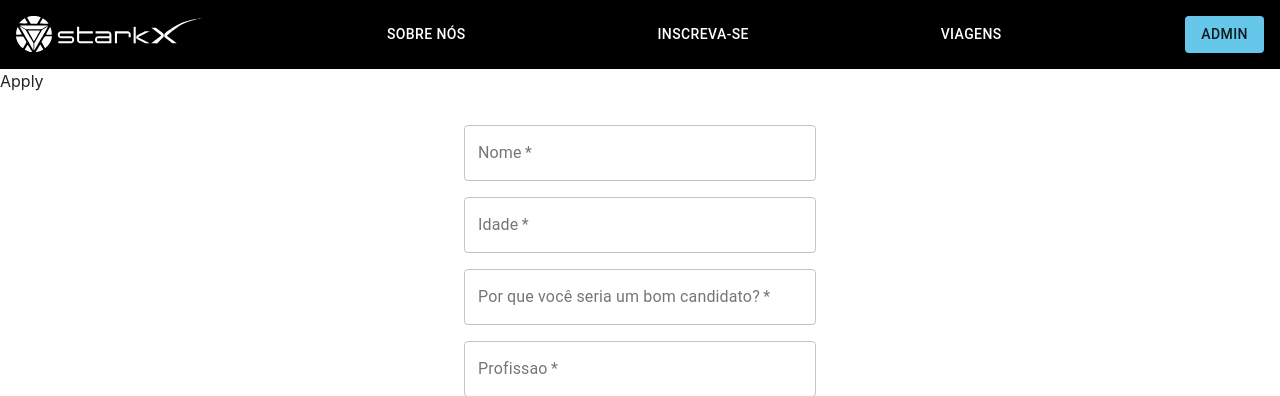
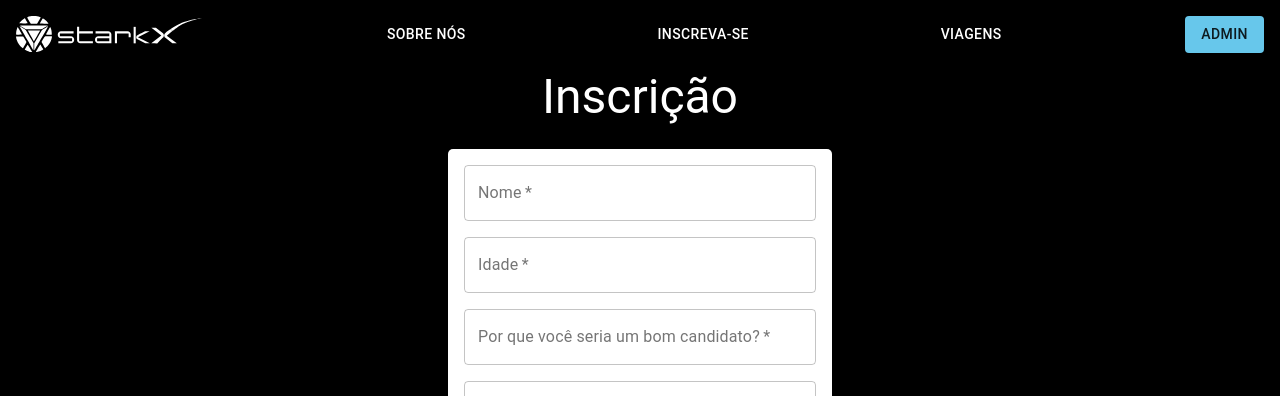
Before and after one commit to future4code/Nicole-Zolnier, a React (Create React App) app in the folder semana10/labex/: page /inscricao in a window 1280 px wide. Shown: the top 396 px of the page. Built offline with nearby package versions, Linux system fonts and the light colour scheme; no server answers.

Commit message:
desisti do form preto vai ser branco

```diff
--- a/semana10/labex/src/components/Private/TripCard.js
+++ b/semana10/labex/src/components/Private/TripCard.js
@@ -17,10 +17,10 @@ const scaleUp = keyframes`
 
 `
 
-
 const Div = styled.div`
     border: 0.3px solid white;
     border-radius: 5px;
+    cursor: pointer;
     &:hover {
         animation: ${scaleUp} 0.4s cubic-bezier(0.390, 0.575, 0.565, 1.000) both;
     }
@@ -41,18 +41,17 @@ const useStyles = makeStyles({
         color: "white",
         fontSize: "1.2rem"
     },
-    content: {
-        cursor: "default",
-    }
+
 });
 
 function TripCard(props) {
     const classes = useStyles();
 
     return (
-        <Div>
+        <Div onClick={() => props.goToDetails(props.id)}>
+
             <Card className={classes.root}>
-            <CardContent className={classes.content}>
+            <CardContent>
                 <Typography variant="h5" component="h2">
                     {props.name}
                 </Typography>
--- a/semana10/labex/src/components/Private/TripInfo.js
+++ b/semana10/labex/src/components/Private/TripInfo.js
@@ -1,14 +1,22 @@
 import React from 'react'
+import styled from 'styled-components'
+import Typography from '@material-ui/core/Typography'
 
+const Line = styled.div`
+  width: 60px;
+  height: 2px;
+  background-color: white;
+  margin-bottom: 1em;
+`
 function TripInfo(props) {
   return (
     <div>
-        <h1>Informações da Viagem</h1>
-        <p>{props.name}</p>
-        <p>{props.date}</p>
-        <p>{props.description}</p>
-        <p>{props.planet}</p>
-        <p>{props.durationInDays}</p>
+        <Line></Line>
+        <Typography variant="h5">{props.name}</Typography>
+        <p>Data: {props.date}</p>
+        <p>Descrição: {props.description}</p>
+        <p>Planeta: {props.planet}</p>
+        <p>Duração: {props.duration} dias</p>
     </div>
   );
 }
--- a/semana10/labex/src/components/TripCard.js
+++ b/semana10/labex/src/components/TripCard.js
@@ -32,7 +32,7 @@ function TripCard(props) {
           <Card.Text>
             {props.description}
           </Card.Text>
-          <footer className="blockquote-footer">
+          <footer>
             <MuiThemeProvider theme={myTheme}>
               <Button variant="contained" color="secondary" onClick={goToApply}>INSCREVER</Button>
             </MuiThemeProvider>
--- a/semana10/labex/src/pages/Private/CreateTripPage.js
+++ b/semana10/labex/src/pages/Private/CreateTripPage.js
@@ -23,9 +23,10 @@ const FormContainer = styled.form`
 	margin-bottom: 3em;
 	display: flex;
 	flex-direction: column;
-	gap: 1em;
+	gap: 1.2em;
   width: 30vw;
   background-color: white;
+  border-radius: 5px;
 `
 
 const useStyles = makeStyles({
@@ -96,13 +97,16 @@ function CreateTrip() {
       <Typography variant="h3" className={classes.title}>Criar Viagem</Typography>
       <FormContainer onSubmit={createTrip}>
         <TextField  required label="Nome" variant="outlined" name="name" inputProps={{ pattern: "[a-zA-Zs\À-ú ]{6,}" }} value={form.name} onChange={onChange} />
-        <FormControl variant="outlined">
+        <FormControl required variant="outlined">
         <InputLabel >Planeta</InputLabel>
-        <Select required name="planet" value={form.planet} onChange={onChange}>
+        <Select name="planet" value={form.planet} onChange={onChange}>
         <MenuItem value="">Planeta</MenuItem>
           {planetsList}
         </Select>
         </FormControl>
+
+        <TextField variant="outlined" required name="description" label="Descrição" inputProps={{ pattern: "^.{30,}" }} value={form.description} onChange={onChange}/>
+        <TextField variant="outlined" required name="duration" type="number" inputProps={{ min: "50", step: "1" }} label="Duração" value={form.duration} onChange={onChange} />
         <MuiPickersUtilsProvider utils={DateFnsUtils}>
 						<KeyboardDatePicker
               disableToolbar
@@ -112,8 +116,6 @@ function CreateTrip() {
 							value={date} onChange={onChangeDate}
 						/>
 					</MuiPickersUtilsProvider>
-        <TextField variant="outlined" required name="description" label="Descrição" inputProps={{ pattern: "^.{30,}" }} value={form.description} onChange={onChange}/>
-        <TextField variant="outlined" required name="duration" type="number" inputProps={{ min: "50", step: "1" }} label="Duração" value={form.duration} onChange={onChange} />
         <Button className={classes.create} type={'submit'} variant="contained" color="secondary">CRIAR</Button>
 
 
--- a/semana10/labex/src/pages/Private/LoginPage.js
+++ b/semana10/labex/src/pages/Private/LoginPage.js
@@ -8,9 +8,9 @@ import styled from 'styled-components'
 import { TextField, Button, createMuiTheme, MuiThemeProvider, Typography } from '@material-ui/core'
 import Footer from '../../components/Footer'
 
-
 const Title = styled(Typography)`
   margin: 1em;
+  padding-bottom: 0.5em;
 `
 
 const MainContainer = styled.div`
@@ -28,14 +28,16 @@ const FormContainer = styled.form`
 	flex-direction: column;
   justify-content: center;
 	gap: 1em;
-	width: 30vw;
+  width: 30vw;
   background-color: white;
+  border-radius: 5px;
 `
 
 const myTheme = createMuiTheme({
   palette: {
     primary: {
-      main: "#FFFFFF"
+      main: '#ffffff',
+
     },
     secondary: {
       main: "#67C7EB"
@@ -70,14 +72,18 @@ function LoginPage() {
       <NavBar />
       <MainContainer>
         <Title variant="h3">Login</Title>
-      <FormContainer onSubmit={login}>
-        <MuiThemeProvider theme={myTheme}>
-        <TextField color="primary" variant="outlined" label="Email" type={"email"} onChange={onChange} value={form.email} name="email" required />
-        <TextField color="primary" variant="outlined" label="Senha" type={"password"} value={form.password} onChange={onChange} name="password" required />
 
-        <Button type={'submit'} variant="contained" color="secondary">LOGAR</Button>
-        </MuiThemeProvider>
-      </FormContainer>
+
+        <FormContainer onSubmit={login}>
+
+          <TextField variant="outlined" label="Email" type={"email"} onChange={onChange} value={form.email} name="email" required />
+          <TextField variant="outlined" label="Senha" type={"password"} value={form.password} onChange={onChange} name="password" required />
+          <MuiThemeProvider theme={myTheme}>
+            <Button type={'submit'} variant="contained" color="secondary">LOGAR</Button>
+          </MuiThemeProvider>
+        </FormContainer>
+
+
       </MainContainer>
 
       <Footer />
--- a/semana10/labex/src/pages/Private/TripDetailPage.js
+++ b/semana10/labex/src/pages/Private/TripDetailPage.js
@@ -7,6 +7,27 @@ import axios from 'axios'
 import TripInfo from '../../components/Private/TripInfo'
 import CandidateCard from '../../components/Private/CandidateCard'
 import Loading from '../../components/Loading'
+import styled from 'styled-components'
+import {Typography} from '@material-ui/core'
+
+const MainContainer = styled.div`
+  background-color: black;
+  display: flex;
+  align-items: center;
+  color: white;
+  flex-direction: column;
+  height: 100vh;
+`
+const Title = styled(Typography)`
+  margin: 1em;
+  padding-bottom: 0.5em;
+`
+const Line = styled.div`
+  width: 60px;
+  height: 2px;
+  background-color: white;
+  margin-bottom: 1em;
+`
 
 function TripDetailPage() {
 
@@ -49,8 +70,14 @@ function TripDetailPage() {
     return (
         <div>
             <NavBarAdmin />
+            <MainContainer>
+            <Title variant="h3">Informações da Viagem</Title>
             {loaded ? <TripInfo planet={trip.planet} description={trip.description} date={trip.date} name={trip.name} duration={trip.durationInDays} /> : <Loading />}
+            <Line></Line>
+            <Typography variant="h5">Candidatos</Typography>
             {loaded? <div>{renderCandidate}</div> : null }
+            </MainContainer>
+
         </div>
     );
 }
--- a/semana10/labex/src/pages/Public/ApplyPage.js
+++ b/semana10/labex/src/pages/Public/ApplyPage.js
@@ -5,18 +5,28 @@ import { baseUrl } from '../../constants/urls'
 import { useForm } from '../../hooks/useForm'
 import { useTripsList } from '../../hooks/useTripsList'
 import Footer from '../../components/Footer'
-import { TextField, InputLabel, MenuItem, FormControl, Select, Button, createMuiTheme, MuiThemeProvider } from '@material-ui/core'
+import { TextField, InputLabel, MenuItem, FormControl, Select, Button, createMuiTheme, MuiThemeProvider, Typography } from '@material-ui/core'
 import styled from 'styled-components'
 
 const FormContainer = styled.form`
 	padding: 1em;
-	margin: auto;
-	margin-bottom: 3em;
 	display: flex;
 	flex-direction: column;
 	gap: 1em;
-	width: 30vw;
+  width: 30vw;
+  background-color: white;
+  border-radius: 5px;
 `
+
+const MainContainer = styled.div`
+  background-color: black;
+  display: flex;
+  align-items: center;
+  color: white;
+  flex-direction: column;
+  height: 100vh;
+`
+
 const myTheme = createMuiTheme({
   palette: {
     primary: {
@@ -28,6 +38,10 @@ const myTheme = createMuiTheme({
   },
 })
 
+const Title = styled(Typography)`
+  margin: 1em;
+  padding-bottom: 0.5em;
+`
 
 function ApplyPage() {
   const [trips, loaded] = useTripsList()
@@ -69,8 +83,9 @@ function ApplyPage() {
 
     <div>
       <NavBar />
-      <p>Apply</p>
-      <FormContainer autoComplete="off" validate onSubmit={applyToTrip}>
+      <MainContainer>
+      <Title variant="h3">Inscrição</Title>
+      <FormContainer autoComplete="off" onSubmit={applyToTrip}>
 
         <TextField label="Nome" value={form.name} onChange={onChange} name="name"
           inputProps={{ pattern: "[a-zA-ZÀ-ú ]{3,}" }}
@@ -78,7 +93,7 @@ function ApplyPage() {
         <TextField variant="outlined" label="Idade" value={form.age} onChange={onChange} name="age" type="number"
           inputProps={{ min: "18", step: "1" }}
           required />
-        <TextField label="Por que você seria um bom candidato?" name="reason" value={form.reason} onChange={onChange}
+        <TextField multiline label="Por que você seria um bom candidato?" name="reason" value={form.reason} onChange={onChange}
           inputProps={{ pattern: "^.{30,}" }}
           required variant="outlined" />
         <TextField variant="outlined" required inputProps={{ pattern: "[a-zA-ZÀ-ú ]{10,}" }} label="Profissao" name="profession" value={form.profession} onChange={onChange} />
@@ -108,9 +123,8 @@ function ApplyPage() {
         <MuiThemeProvider theme={myTheme}>
           <Button type='submit' color="secondary" variant="contained">Aplicar</Button>
         </MuiThemeProvider>
-
-
       </FormContainer>
+      </MainContainer>
       <Footer />
     </div>
   );
```
